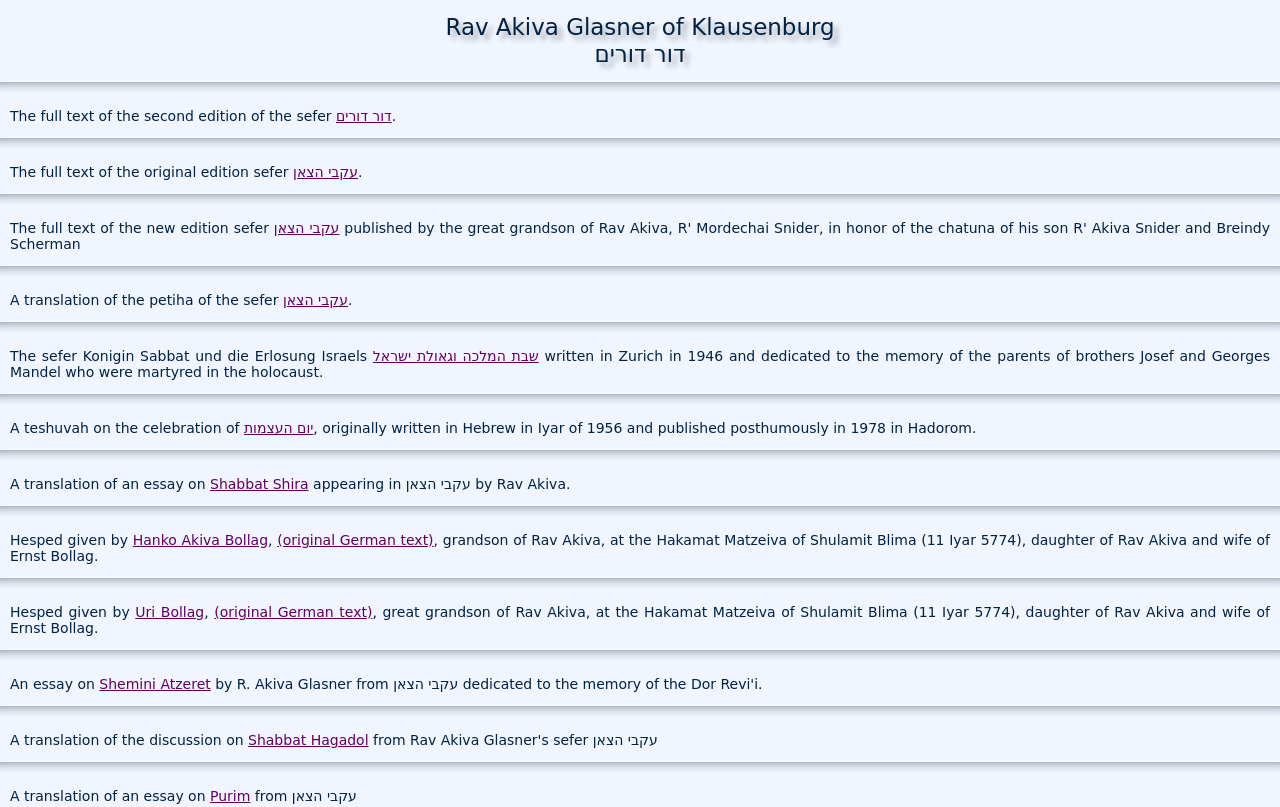
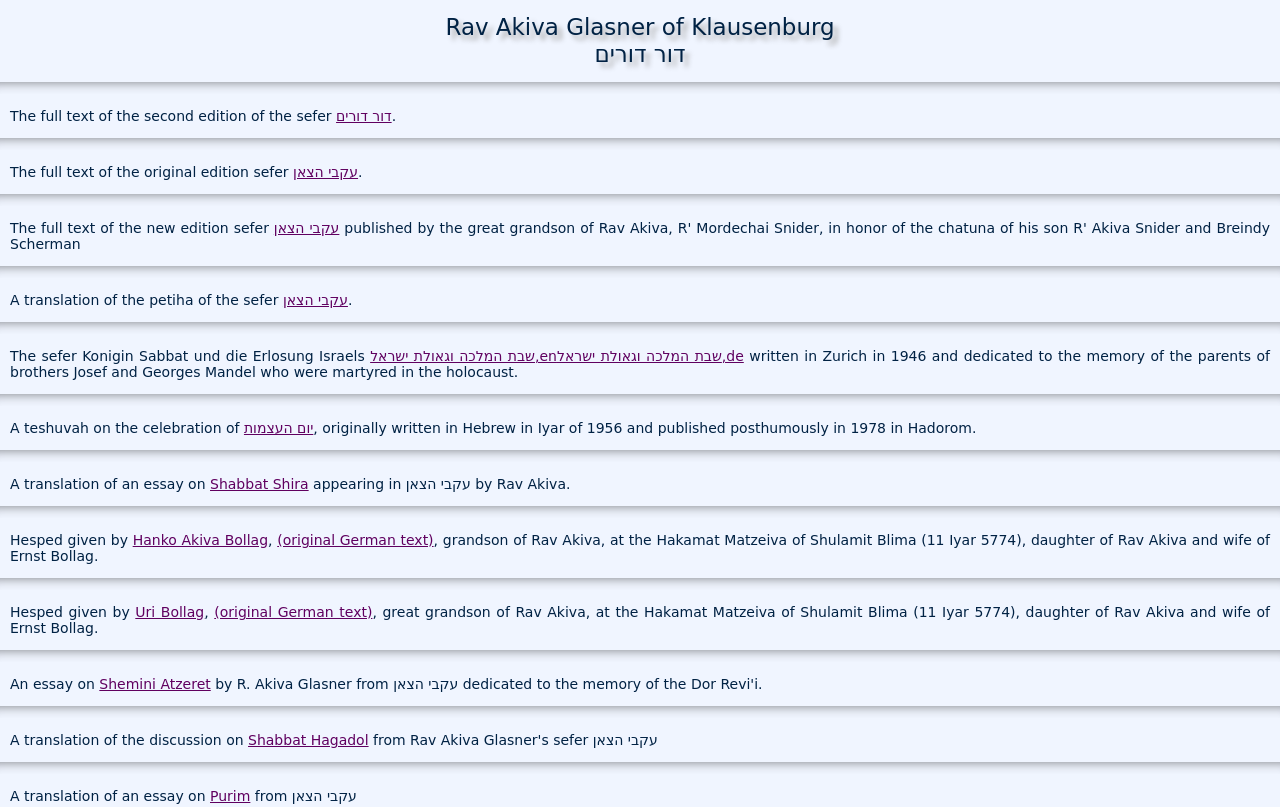
Before and after one commit to mg1329/akiva, a plain HTML site: page index.html in a window 1280 px wide. Shown: the top 807 px of the page. Drawn offline with Linux system fonts and the light colour scheme.

Commit message:
Add files via upload

```diff
--- a/index.html
+++ b/index.html
@@ -28,7 +28,7 @@ A translation of the petiha of the sefer
 </p></div><hr>
 <div style="text-align: justify;"><p><span class="c1"><p>
  The sefer Konigin Sabbat und die Erlosung Israels
-<a href="Shabbat.pdf">שבת המלכה וגאולת ישראל</a>
+<a href="ShbtEN.pdf">שבת המלכה וגאולת ישראל,en</a><a href="ShbtDE.pdf">שבת המלכה וגאולת ישראל,de</a>
 written in Zurich in 1946 and
 dedicated to the memory of the parents of brothers Josef and Georges
 Mandel who were martyred in the holocaust.
```
Also changed, not shown: 2 other files.
